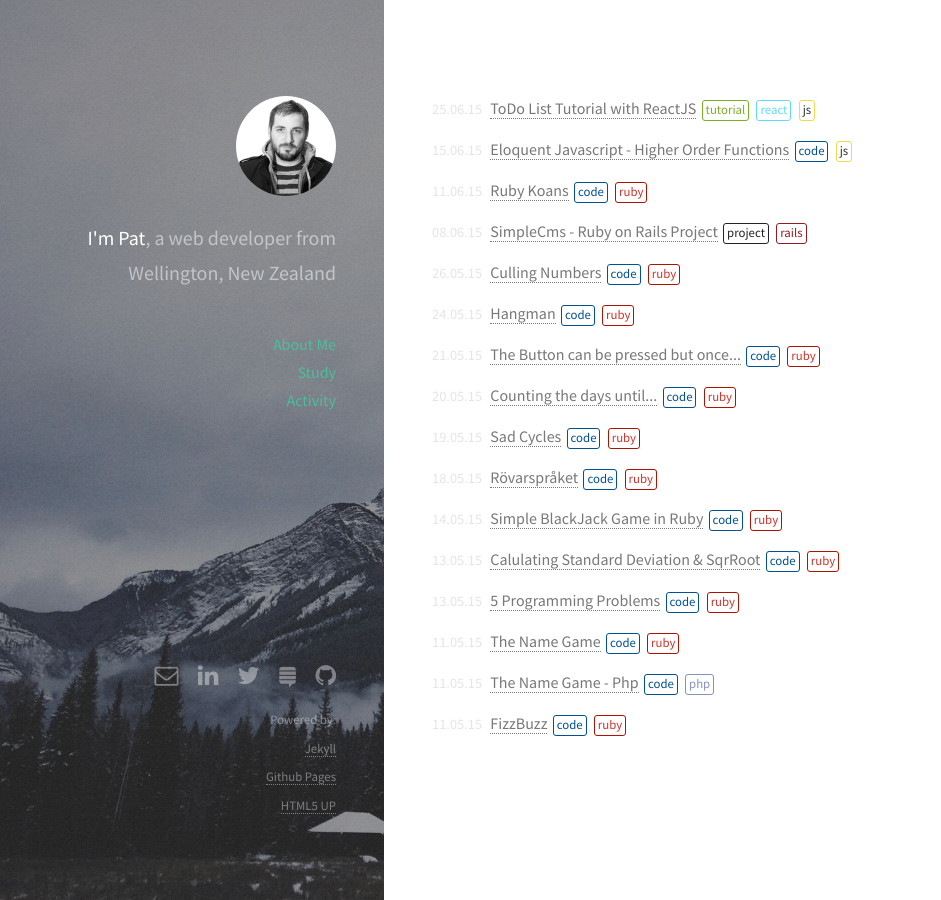
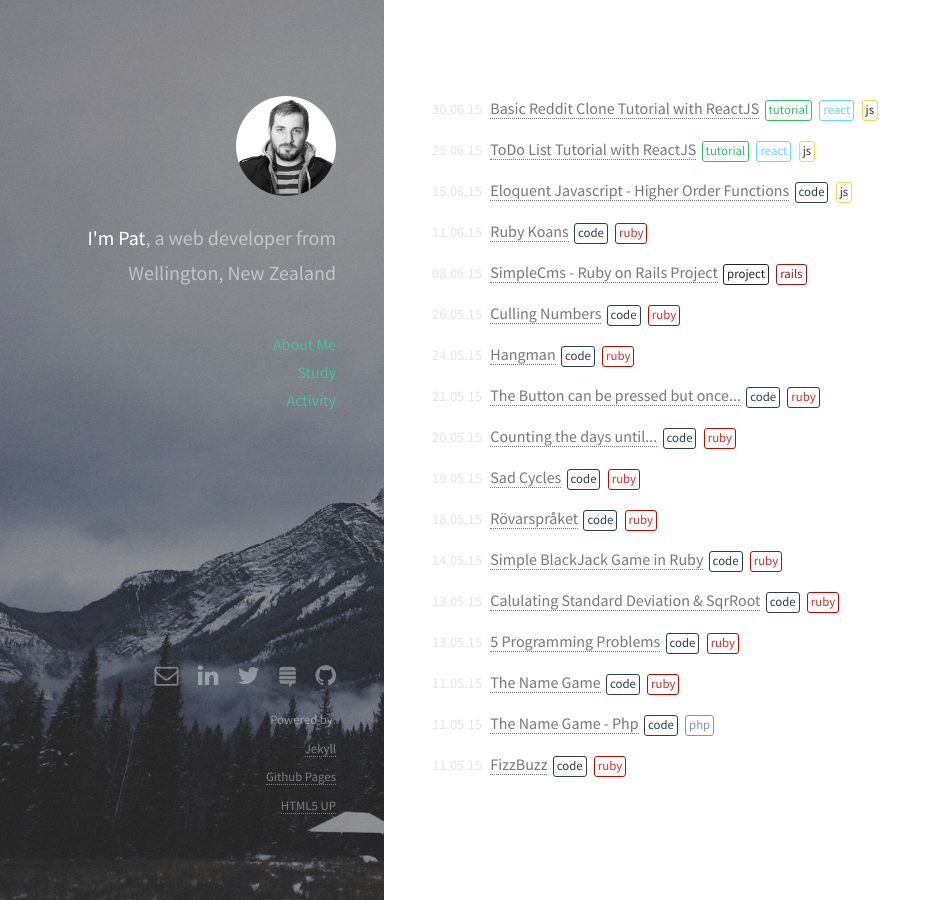
Before and after one commit to pjho/pjho.github.io, a Jekyll site: the page built from index.html, in a window 1280 px wide. Shown: the whole page, without its empty margins (0-941 px from the left). Built offline with Jekyll 4.4.1, drawn with Linux system fonts in a browser that asks for light colours; Markdown is read by kramdown in place of the engine named in the settings.

Commit message:
added post simple-reddit-clone-with-react

```diff
--- /dev/null
+++ b/_posts/2015-06-30-basic-reddit-clone-tutorial-with-reactjs.md
@@ -0,0 +1,15 @@
+---
+layout: post
+title:  "Basic Reddit Clone Tutorial with ReactJS"
+date: 2015-06-30 10:54:10
+tags: tutorial react js
+---
+
+####App Demo
+A very basic 'reddit' clone using React & Firebase for synced data. The demo below shows two open tabs which illustrate synced connection to Firebase.
+
+<span class="image fit no-overlay">
+![Basic Reddit Clone with React](/images/reddit.gif)
+</span>
+
+**src** [tutsplus.com/getting-started-with-reactjs](http://code.tutsplus.com/courses/getting-started-with-reactjs)
--- a/_sass/_custom.scss
+++ b/_sass/_custom.scss
@@ -58,10 +58,10 @@ a.post-tag:hover{color:#FFF!important}
 }
 
 .post-tag.post-code{
-  border-color:#015193;
-  color: #015193;
+  border-color:#2c3e50;
+  color: #2c3e50;
   &:hover{
-    background-color:#015193;
+    background-color:#2c3e50;
   }
 }
 
@@ -103,10 +103,10 @@ a.post-tag:hover{color:#FFF!important}
 }
 
 .post-tag.post-tutorial{
-  border-color:#7BAF26;
-  color: #7BAF26;
+  border-color:#2CC36B;
+  color: #2CC36B;
   &:hover{
-    background-color:#7BAF26;}
+    background-color:#2CC36B;}
 }
 
 
```
Also changed, not shown: _posts/2015-06-25-to-do-list-tuorial-with-reactjs.md (+2 -3 lines), images/reddit.gif (added).
